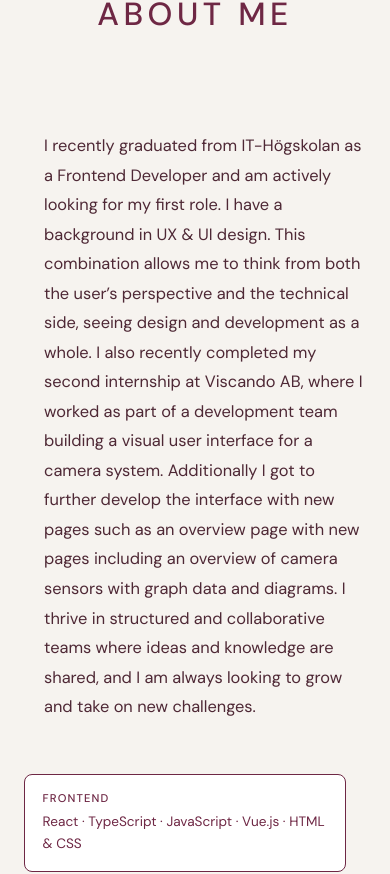
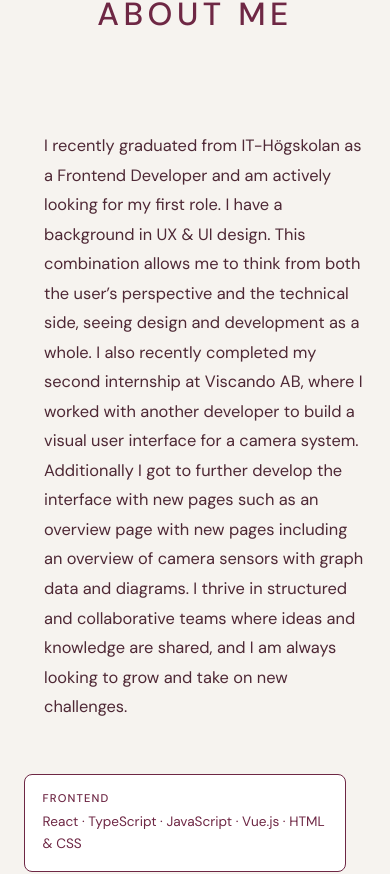
Before and after one commit to maryam891/Portfolio, a React (Vite) app: page / in a window 390 px wide. Shown: the part 875-1749 px from the top of the page. Built offline with nearby package versions, Linux system fonts and the light colour scheme.

Commit message:
updated text in about and experience section and fixed responsivness issue

```diff
--- a/src/components/About.tsx
+++ b/src/components/About.tsx
@@ -19,11 +19,11 @@ export default function About() {
 
   return (
     <section className={"about-section"} id="About">
-      <div className={"about-label"}><h2 >About me</h2></div>
+      <h2>About me</h2>
       <div className={"main-about-container"} >
         <div className={"about-text-container"}>
           <p>I recently graduated from IT-Högskolan as a Frontend Developer and am actively looking for my first role. I have a background in UX & UI design. This combination allows me to think from both the user’s perspective and the technical side, seeing design and development as a whole.
-            I also recently completed my second internship at Viscando AB, where I worked as part of a development team building a visual user interface for a camera system. Additionally I got to further develop the interface with new pages such as an overview page with new pages including an overview of camera sensors with graph data and diagrams. I thrive in structured and collaborative teams where ideas and knowledge are shared, and I am always looking to grow and take on new challenges.</p>
+            I also recently completed my second internship at Viscando AB, where I worked with another developer to build a visual user interface for a camera system. Additionally I got to further develop the interface with new pages such as an overview page with new pages including an overview of camera sensors with graph data and diagrams. I thrive in structured and collaborative teams where ideas and knowledge are shared, and I am always looking to grow and take on new challenges.</p>
         </div>
         <div className={"skills-container"}>
           {skills.map((s) => (
--- a/src/components/Experience.tsx
+++ b/src/components/Experience.tsx
@@ -18,7 +18,7 @@ export default function Experience() {
             with Jest for the backend and Vitest for the frontend.
           </p>
           <p>
-            During my second internship, I worked in a agile team to build a user interface for a camera system using React, TypeScript, Node.js, React Flow and JSON Forms. I also presented demos during development meetings to gather feedback and improve the user interface. Additionally I worked on my thesis at Viscando AB where I got to further develop the interface with new pages such as an overview page with new pages including an overview of camera sensors with graph data and diagrams.
+            During my second internship, I worked in a agile team with another developer to build a user interface for a camera system using React, TypeScript, Node.js, React Flow and JSON Forms. I also presented demos during development meetings to gather feedback and improve the user interface. Additionally I worked on my thesis at Viscando AB where I got to further develop the interface with new pages such as an overview page with new pages including an overview of camera sensors with graph data and diagrams.
           </p>
           <p>
             I previously studied UX & UI Design, which taught me to think from
--- a/src/css/About.css
+++ b/src/css/About.css
@@ -12,6 +12,7 @@
   color: rgb(110, 39, 68);
   margin: 0 auto;
 }
+
 
 .about-header {
   font-family: 'DM Serif Display', serif;
@@ -74,4 +75,10 @@
   .skills-container {
     grid-template-columns: 1fr;
   }
+
+  .main-about-container {
+    grid-template-columns: 1fr;
+    align-items: center;
+
+  }
 }
--- a/src/css/Experience.css
+++ b/src/css/Experience.css
@@ -10,11 +10,11 @@
 
 .experience-main-container h2 {
   align-self: center;
-  width: 400px;
+  max-width: 400px;
   color: rgb(110, 39, 68);
   font-size: 1.8rem;
   margin-bottom: 30px;
-  padding-left: 20px;
+
 }
 
 .experience-text-pic-container {
```
